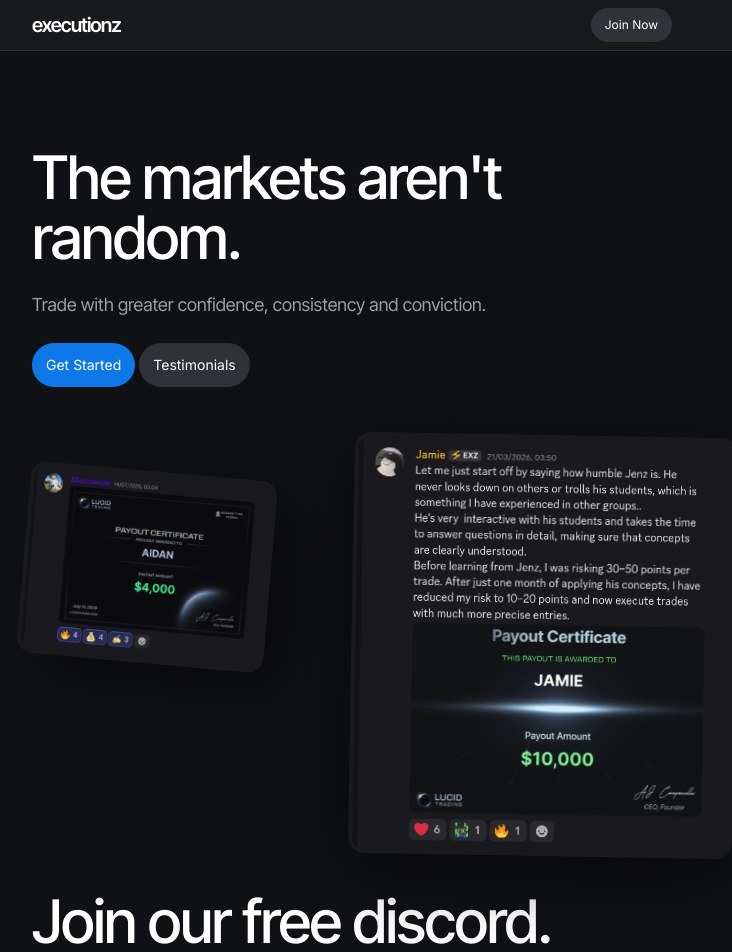
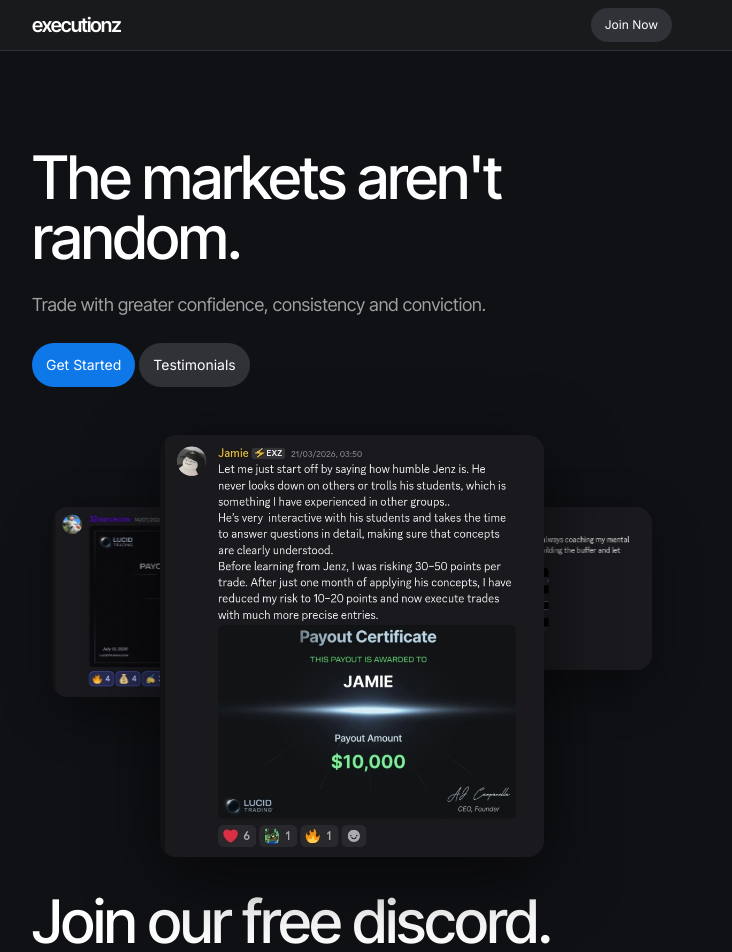
Before and after one commit to w1mayankz/Executionz, a React (Create React App) app: page / in a window 1280 px wide. Shown: the top 952 px of the page, without its empty margins (288-1020 px from the left). Built offline with nearby package versions, Linux system fonts and the light colour scheme.

Commit message:
Update App.js

```diff
--- a/src/App.js
+++ b/src/App.js
@@ -308,33 +308,33 @@
                 </button>
               </div>
 
-                {/* 3D HERO IMAGE LAYOUT COMPONENT */}
-              <div className="relative mt-12 w-full aspect-video perspective-[1000px]">
+               {/* 3-IMAGE HERO LAYOUT COMPONENT */}
+              <div className="relative mt-12 w-full aspect-video perspective-[1000px] overflow-visible">
 
-                {/* 1. Left Image: Aidan (tilted and tucked back) */}
-                <div className="absolute top-[10%] left-0 w-[40%] h-auto z-0 [transform:rotateY(15deg)_rotateZ(5deg)_translateX(0px)_translateY(0px)_translateZ(-50px)]">
+                {/* 1. Left Image: Aidan (tucked back and tilted) */}
+                <div className="absolute top-[20%] left-0 w-[40%] h-auto z-10 [transform:rotateY(-15deg)_translateZ(-60px)]">
                     <img
                       src="/aidanhero.jpg"
-                      alt="Discord community screenshot - Aidan"
-                      className="w-full h-full object-contain rounded-2xl border-4 border-[#191A1C] shadow-[24px_16px_56px_rgba(0,0,0,0.5)] bg-[#191A1C]"
+                      alt="Discord community Aidan"
+                      className="w-full h-full object-contain rounded-2xl shadow-[0px_16px_50px_rgba(0,0,0,0.4)]"
                     />
                 </div>
 
-                {/* 2. Middle Image: Jamie (Prominent foreground, very slight curve) */}
-                <div className="absolute top-0 left-1/2 w-[60%] h-auto -translate-x-1/2 z-20 [transform:rotateY(-2deg)_rotateZ(1deg)_translateZ(20px)]">
+                {/* 2. Middle Image: Jamie (Foreground, vertical) */}
+                <div className="absolute top-0 left-1/2 w-[60%] h-auto -translate-x-1/2 z-20">
                     <img
                       src="/jamiehero.jpg"
-                      alt="Discord community screenshot - Jamie"
-                      className="w-full h-full object-contain rounded-2xl border-4 border-[#191A1C] shadow-[0px_16px_72px_rgba(0,0,0,0.6)] bg-[#191A1C]"
+                      alt="Discord community Jamie"
+                      className="w-full h-full object-contain rounded-2xl shadow-[0px_20px_72px_rgba(0,0,0,0.6)]"
                     />
                 </div>
 
-                {/* 3. Right Image: Profit (tilted and tucked back) */}
-                <div className="absolute top-[10%] right-0 w-[40%] h-auto z-0 [transform:rotateY(-15deg)_rotateZ(-5deg)_translateX(0px)_translateY(0px)_translateZ(-50px)]">
+                {/* 3. Right Image: Profit (tucked back and tilted) */}
+                <div className="absolute top-[20%] right-0 w-[40%] h-auto z-10 [transform:rotateY(15deg)_translateZ(-60px)]">
                     <img
                       src="/heroprofit.jpg"
-                      alt="Discord community screenshot - Profit"
-                      className="w-full h-full object-contain rounded-2xl border-4 border-[#191A1C] shadow-[-24px_16px_56px_rgba(0,0,0,0.5)] bg-[#191A1C]"
+                      alt="Discord community Profit"
+                      className="w-full h-full object-contain rounded-2xl shadow-[0px_16px_50px_rgba(0,0,0,0.4)]"
                     />
                 </div>
               </div>
```
